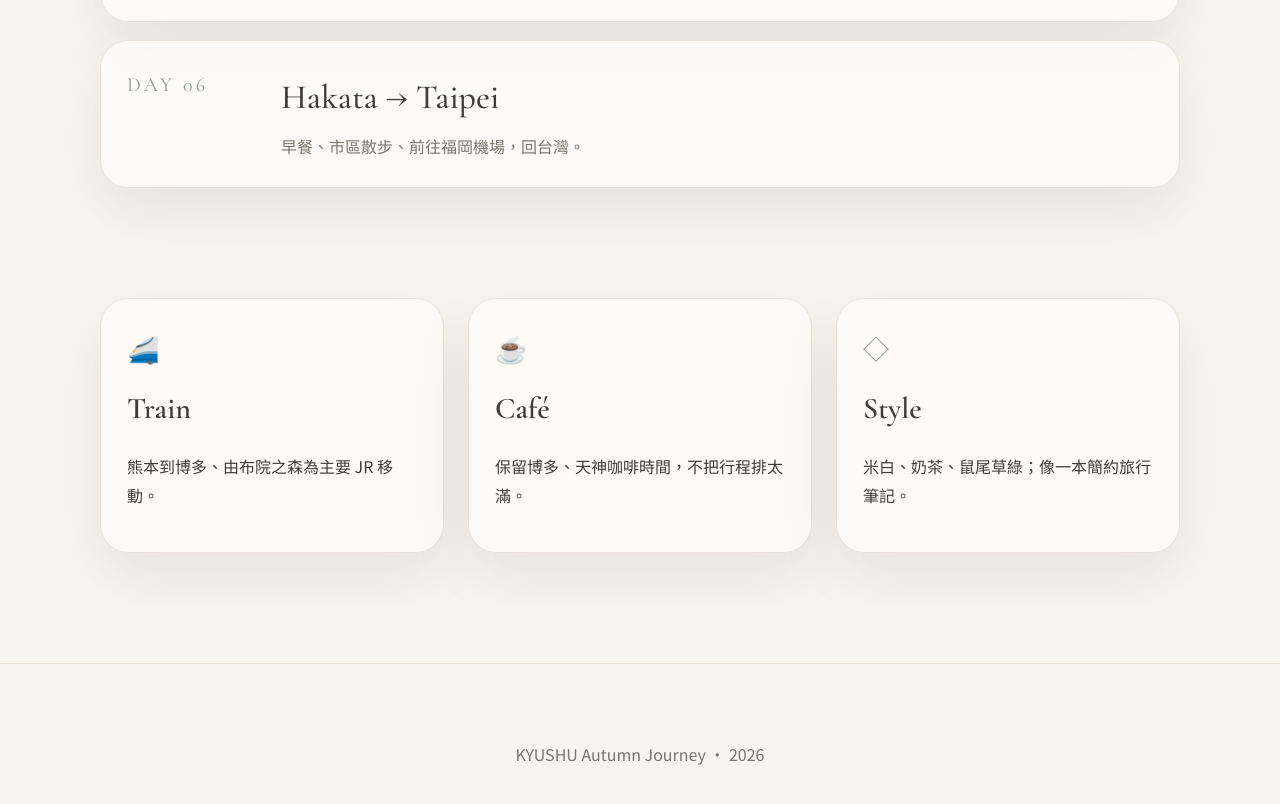
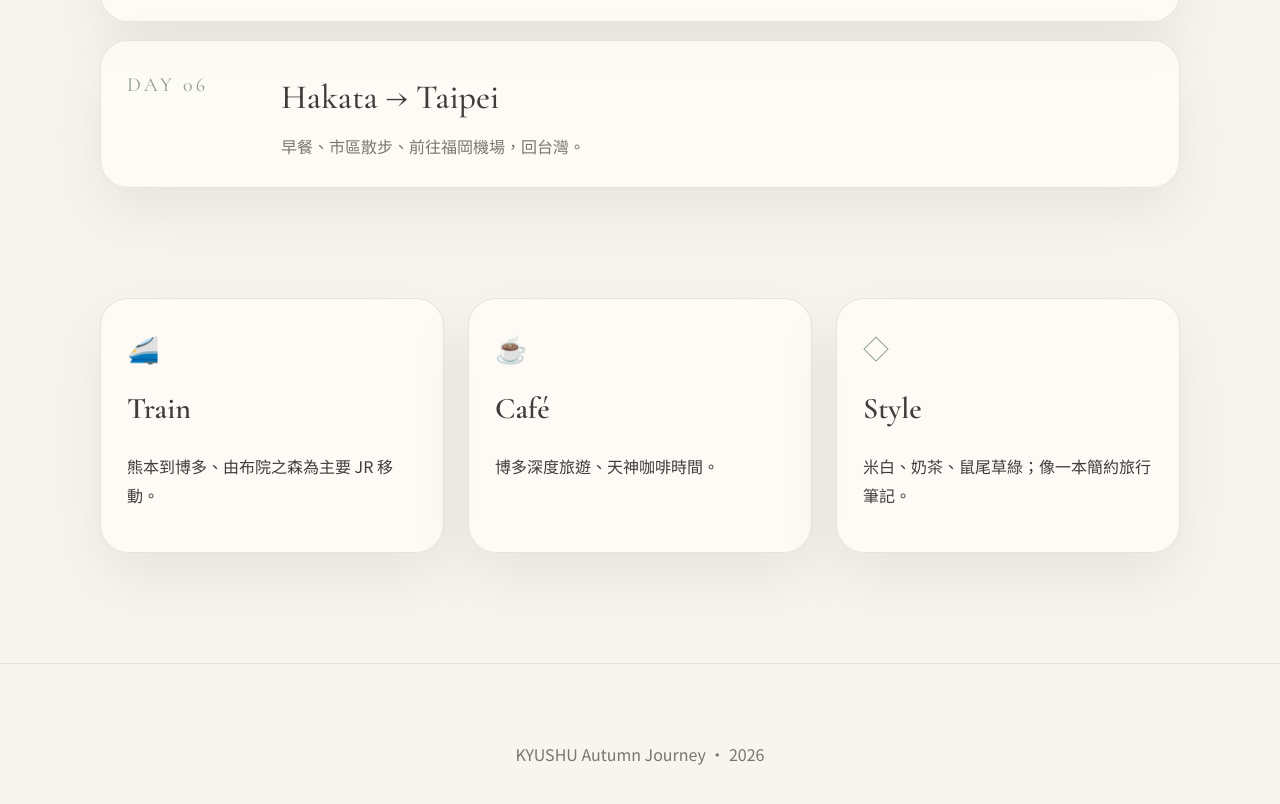
Before and after one commit to vickymi99-fang/fukuoka, a plain HTML site: page index.html in a window 1280 px wide. Shown: the part 2776-3580 px from the top of the page. Drawn offline with nearby package versions, Linux system fonts and the light colour scheme.

Commit message:
Update index.html

```diff
--- a/index.html
+++ b/index.html
@@ -86,7 +86,7 @@
 
     <section class="section grid three">
       <article class="mini-card"><span>🚄</span><h3>Train</h3><p>熊本到博多、由布院之森為主要 JR 移動。</p></article>
-      <article class="mini-card"><span>☕</span><h3>Café</h3><p>保留博多、天神咖啡時間，不把行程排太滿。</p></article>
+      <article class="mini-card"><span>☕</span><h3>Café</h3><p>博多深度旅遊、天神咖啡時間。</p></article>
       <article class="mini-card"><span>◇</span><h3>Style</h3><p>米白、奶茶、鼠尾草綠；像一本簡約旅行筆記。</p></article>
     </section>
   </main>
```
